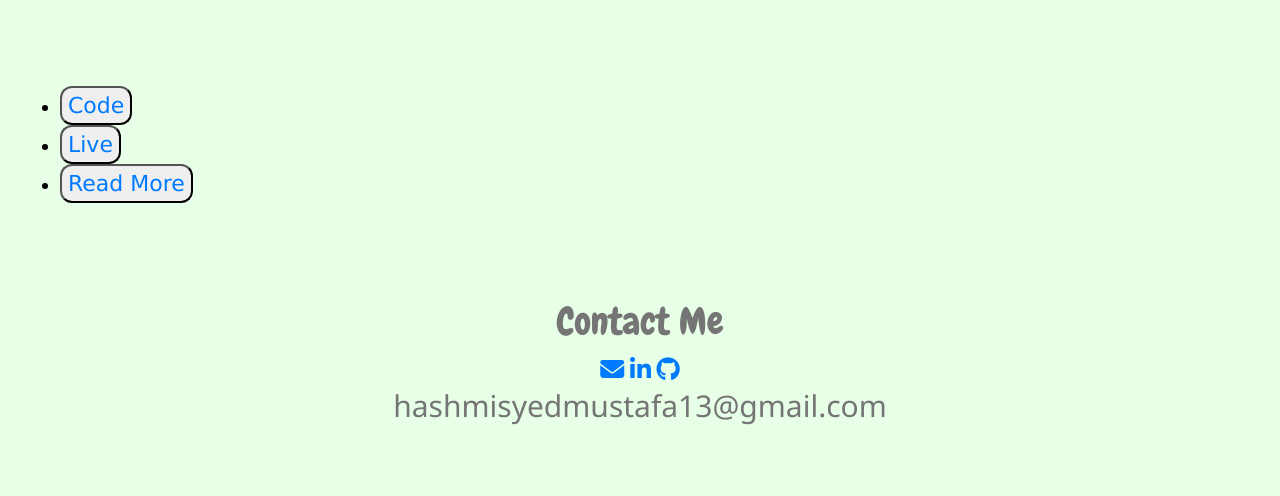
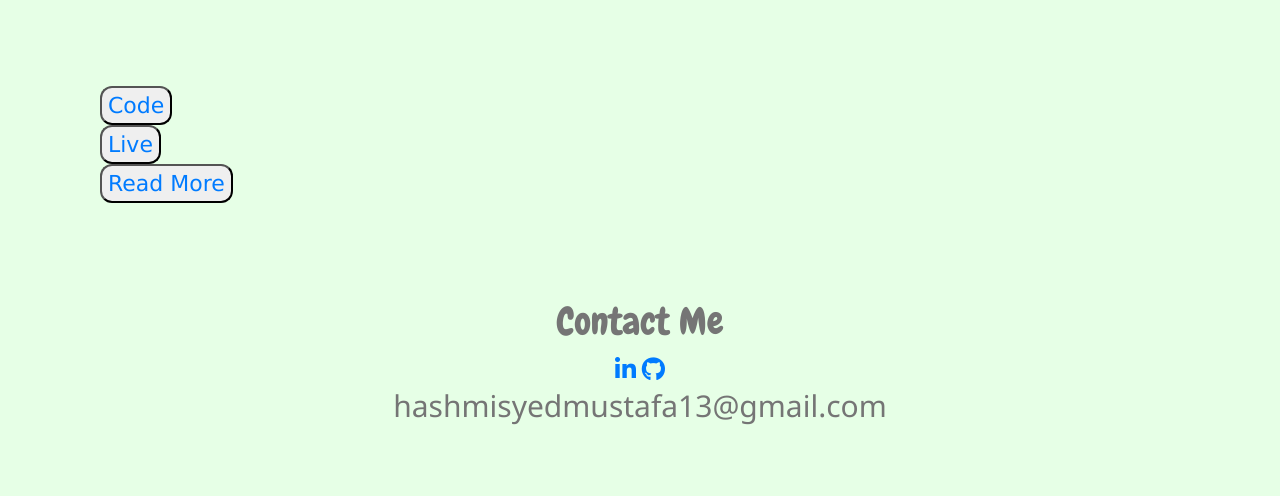
Before and after one commit to smh13/PortFolio, a plain HTML site: page index.html in a window 1280 px wide. Shown: the part 3532-4028 px from the top of the page. Drawn offline with nearby package versions, Linux system fonts and the light colour scheme; a web font is replaced by a local one.

Commit message:
new commit

```diff
--- a/index.html
+++ b/index.html
@@ -130,9 +130,9 @@
 				<br>
 				<br>
 				<br>
-				<li><button class="button4"><a href="https://github.com/smh13/Nyka02"><i class="fa-solid fa-file-code"></i> Code</a></button></li>
-				<li><button class="button4"><a href="https://sparkling-liger-c4a2fc.netlify.app">Live</a></button></li>
-				<li><button class="button4"><a href="https://medium.com/@hashmisyedmustafa13/my-experience-on-construct-week-2-on-my-masai-journey-cloning-nykaa-in-5-days-3c5d4886dac5">Read More</a></button></li>
+				<ul><button class="button4"><a href="https://github.com/smh13/Nyka02" target="_blank"><i class="fa-solid fa-file-code"></i> Code</a></button></ul>
+				<ul><button class="button4"><a href="https://sparkling-liger-c4a2fc.netlify.app" target="_blank">Live</a></button></ul>
+				<ul><button class="button4"><a href="https://medium.com/@hashmisyedmustafa13/my-experience-on-construct-week-2-on-my-masai-journey-cloning-nykaa-in-5-days-3c5d4886dac5" target="_blank">Read More</a></button></ul>
 				<hr>
 				<li>
 					<b>Bath And BodyWorks</b>
@@ -146,9 +146,9 @@
 				<br>
 				<br>
 				<br>
-				<li><button class="button4"><a href="https://github.com/smh13/Final_project">Code</a></button></li>
-				<li><button class="button4"><a href="https://darling-cupcake-8a6fbe.netlify.app">Live</a></button></li>
-				<li><button class="button4"><a href="https://medium.com/@hashmisyedmustafa13/this-is-a-small-blog-about-the-bathandbodyworks-website-i-designed-as-my-final-Projects-of-unit-2-4c9d27df67c5">Read More</a></button></li>
+				<ul><button class="button4"><a href="https://github.com/smh13/Final_project"  target="_blank">Code</a></button></ul>
+				<ul><button class="button4"><a href="https://resplendent-trifle-034b88.netlify.app/"  target="_blank">Live</a></button></ul>
+				<ul><button class="button4"><a href="https://medium.com/@hashmisyedmustafa13/this-is-a-small-blog-about-the-bathandbodyworks-website-i-designed-as-my-final-Projects-of-unit-2-4c9d27df67c5"  target="_blank">Read More</a></button></ul>
 
 				</ul>
 				</font>
@@ -171,10 +171,8 @@
 
 	<footer class="w3-content w3-padding-64 w3-text-grey w3-xlarge w3-center">
 		<h1>Contact Me</h1>
-		<a href="hashmisyedmustafa13@gmail.com"><i class="fa fa-envelope w3-hover-opacity"style="font-size:24px"></i></a>
-		<a href="www.linkedin.com/in/smh98"><i class="fa fa-linkedin w3-hover-opacity"></i></a>
-		<a href="https://github.com/smh13"><i class="fa fa-github w3-hover-opacity"></i></a>
-
+		<a href="https://www.linkedin.com/in/syed-mustafa-hashmi-923297150" target="_blank"><i class="fa fa-linkedin w3-hover-opacity"></i></a>
+		<a href="https://github.com/smh13"  target="_blank"><i class="fa fa-github w3-hover-opacity"></i></a>
 		<h2>hashmisyedmustafa13@gmail.com</h2>
 		</td>
 	</tr>
```
